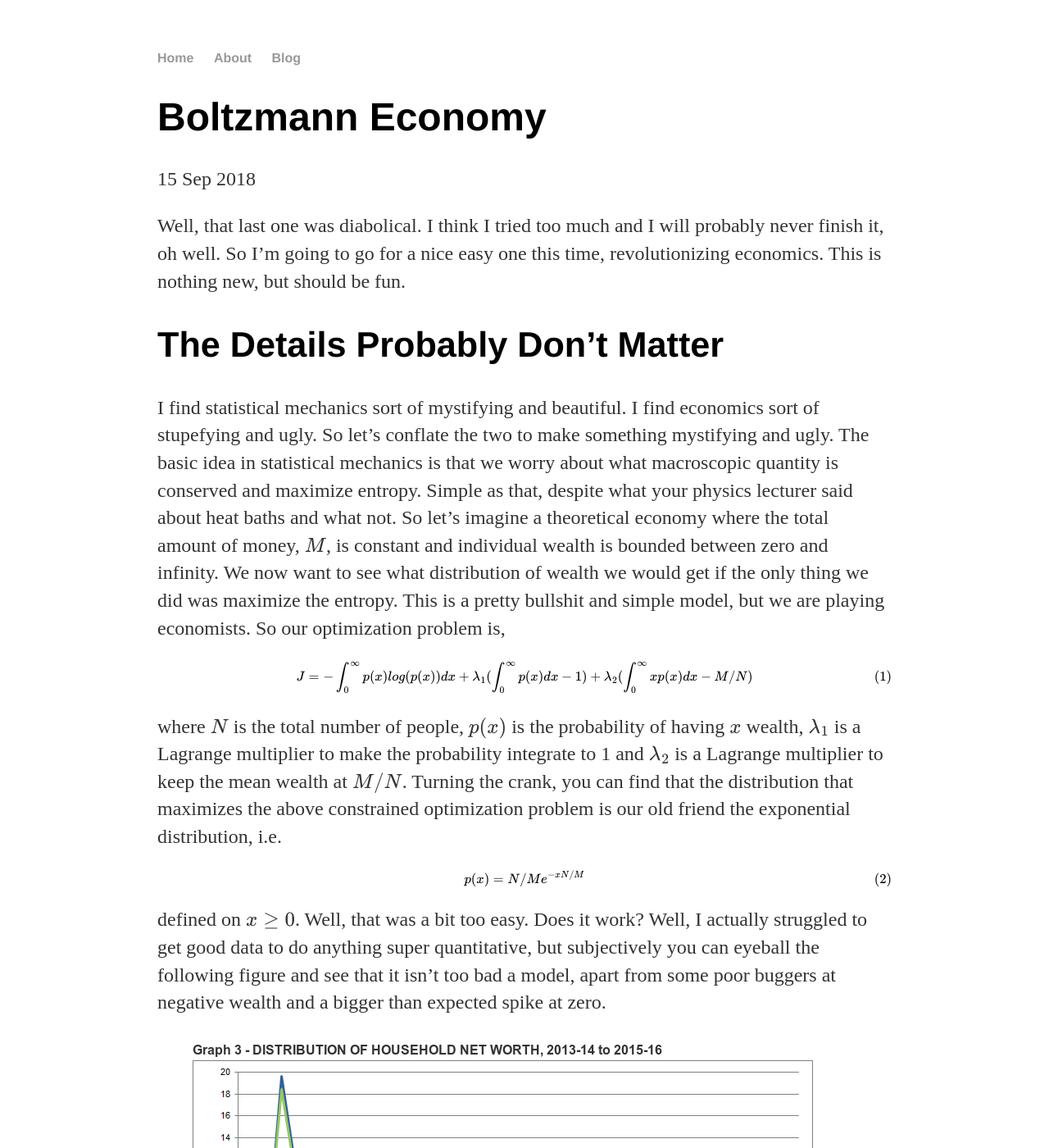
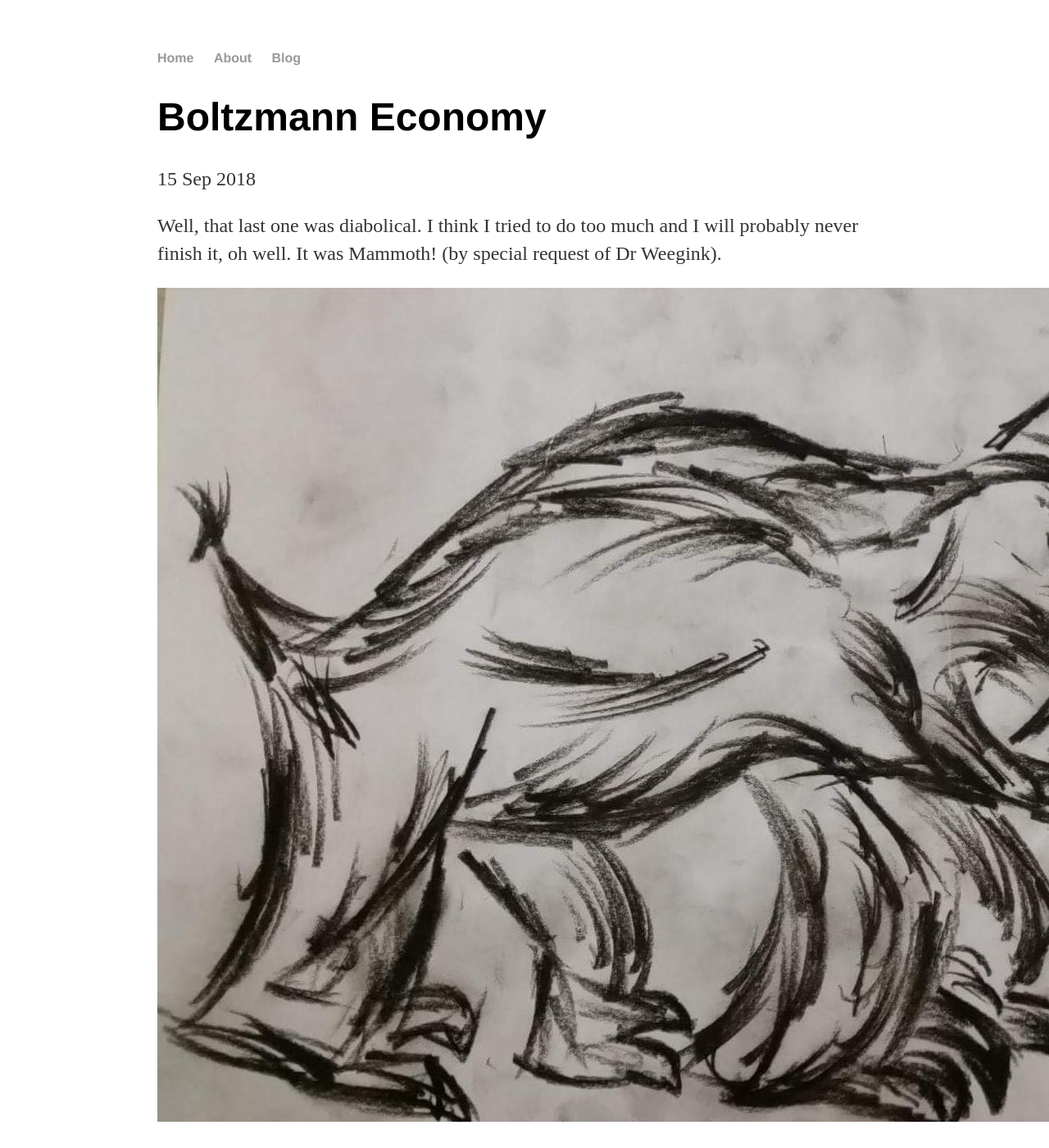
Before and after one commit to PaulBellette/PaulBellette.github.io, a Jekyll site: the page built from _posts/2018-09-15-Boltzmann-Economy.md, in a window 1280 px wide and 1400 px high. Shown: the whole window at 82% size. Built offline with Jekyll 4.4.1, drawn with Linux system fonts in a browser that asks for light colours; formulas are drawn with MathJax 3; some of the changed text lies outside the part shown.

Commit message:
Now with added mammoth

```diff
--- a/_posts/2018-09-15-Boltzmann-Economy.md
+++ b/_posts/2018-09-15-Boltzmann-Economy.md
@@ -4,7 +4,11 @@ title: "Boltzmann Economy"
 date: 2018-09-15
 ---
 
-Well, that last one was diabolical. I think I tried too much and I will probably never finish it, oh well. So I'm going to go for a nice easy one this time, revolutionizing economics. This is nothing new, but should be fun.
+Well, that last one was diabolical. I think I tried to do too much and I will probably never finish it, oh well. It was Mammoth! (by special request of Dr Weegink).
+
+![Mammoth]({{ https://paulbellette.github.io/ }}/assets/mammoth.jpg)
+
+So I'm going to go for a nice easy one this time, revolutionizing economics. This is nothing new, but should be fun.
 
 ## The Details Probably Don't Matter
 
```
Also changed, not shown: other parts of _posts/2018-09-15-Boltzmann-Economy.md (+3 -3 lines), assets/mammoth.jpg (added).
